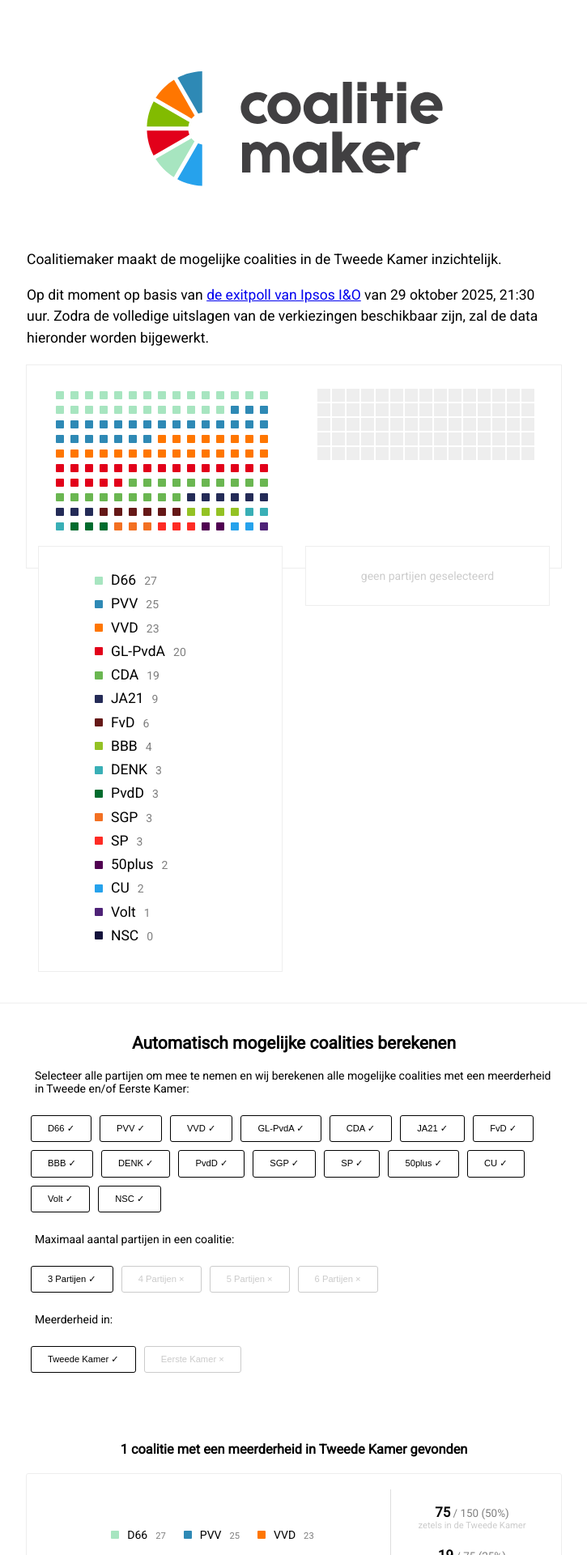
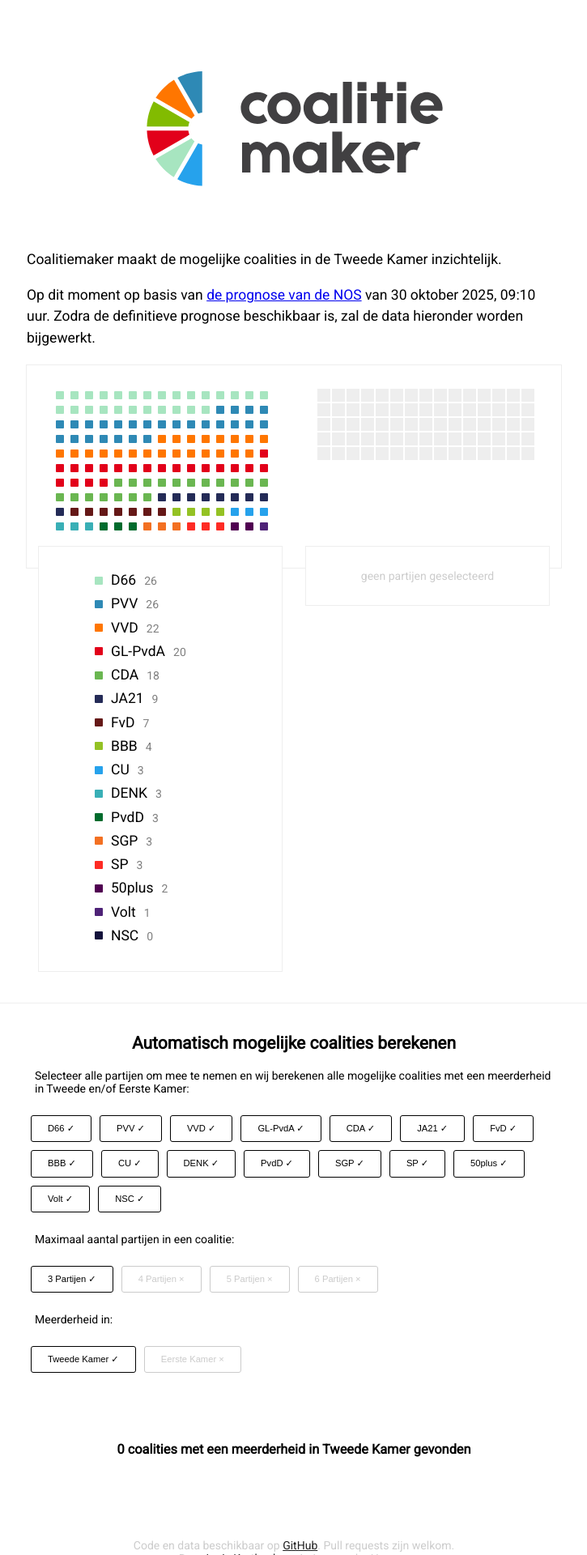
Before and after one commit to larixk/coalitiemaker.nl, a React (Create React App) app: page / in a window 1280 px wide. Shown: the top 1920 px of the page at 81% size, without its empty margins (277-1002 px from the left). Built offline with nearby package versions, Linux system fonts and the light colour scheme.

Commit message:
Prognose

```diff
--- a/src/components/App.js
+++ b/src/components/App.js
@@ -195,12 +195,11 @@ class App extends Component {
           </p>
           <p>
             Op dit moment op basis van{" "}
-            <a href="https://www.ipsos.com/nl-nl/hoe-werkt-een-exitpoll-tweede-kamerverkiezing-2025" target="_blank">
-              de exitpoll van Ipsos I&amp;O
+            <a href="https://app.nos.nl/nieuws/tk2025/" target="_blank">
+              de prognose van de NOS
             </a>{" "}
-            van 29 oktober 2025, 21:30 uur. Zodra de volledige uitslagen van de
-            verkiezingen beschikbaar zijn, zal de data hieronder worden
-            bijgewerkt.
+            van 30 oktober 2025, 09:10 uur. Zodra de definitieve prognose
+            beschikbaar is, zal de data hieronder worden bijgewerkt.
           </p>
         </div>
         <div className="seats">
--- a/src/parties.js
+++ b/src/parties.js
@@ -2,8 +2,20 @@ const parties = [
   {
     name: "PVV",
     eerste: 4,
-    seats: 25,
+    seats: 26,
     color: "#2e89b5",
+  },
+  {
+    name: "D66",
+    eerste: 5,
+    seats: 26,
+    color: "#a7e5c0",
+  },
+  {
+    name: "VVD",
+    eerste: 10,
+    seats: 22,
+    color: "#ff7600",
   },
   {
     name: "GL-PvdA",
@@ -12,16 +24,22 @@ const parties = [
     color: "#e2001a",
   },
   {
-    name: "D66",
-    eerste: 5,
-    seats: 27,
-    color: "#a7e5c0",
+    name: "CDA",
+    eerste: 6,
+    seats: 18,
+    color: "#6ab651",
   },
   {
-    name: "VVD",
-    eerste: 10,
-    seats: 23,
-    color: "#ff7600",
+    name: "JA21",
+    eerste: 3,
+    seats: 9,
+    color: "#242B57",
+  },
+  {
+    name: "FvD",
+    eerste: 2,
+    seats: 7,
+    color: "#651817",
   },
   {
     name: "BBB",
@@ -30,28 +48,16 @@ const parties = [
     color: "#94c224",
   },
   {
-    name: "SP",
-    eerste: 3,
-    seats: 3,
-    color: "#fe2b24",
-  },
-  {
-    name: "CDA",
-    eerste: 6,
-    seats: 19,
-    color: "#6ab651",
-  },
-  {
     name: "DENK",
     eerste: 0,
     seats: 3,
     color: "#39afb6",
   },
   {
-    name: "FvD",
-    eerste: 2,
-    seats: 6,
-    color: "#651817",
+    name: "SP",
+    eerste: 3,
+    seats: 3,
+    color: "#fe2b24",
   },
   {
     name: "SGP",
@@ -68,26 +74,20 @@ const parties = [
   {
     name: "CU",
     eerste: 3,
+    seats: 3,
+    color: "#26a2ec",
+  },
+  {
+    name: "50plus",
+    eerste: 1,
     seats: 2,
-    color: "#26a2ec",
+    color: "#500051",
   },
   {
     name: "Volt",
     eerste: 2,
     seats: 1,
     color: "#4e2277",
-  },
-  {
-    name: "JA21",
-    eerste: 3,
-    seats: 9,
-    color: "#242B57",
-  },
-  {
-    name: "50plus",
-    eerste: 1,
-    seats: 2,
-    color: "#500051",
   },
   {
     name: "NSC",
```
